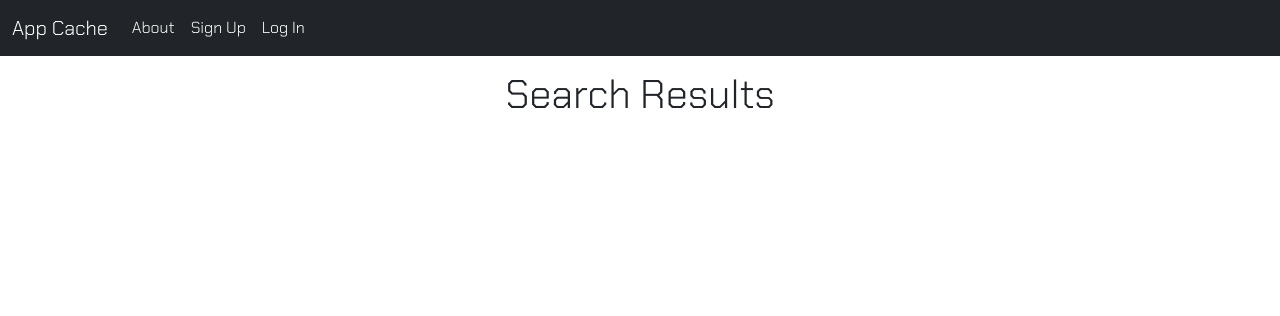
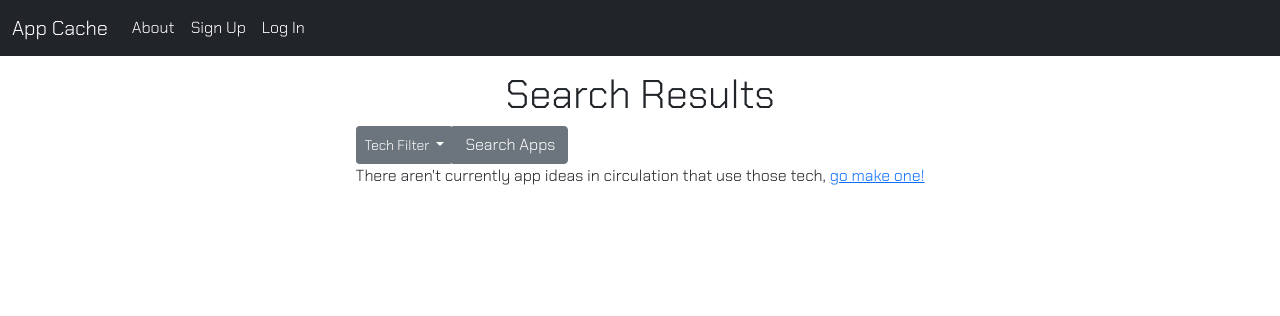
Before and after one commit to kimjane93/AppCacheApp, a Django app: page /apps/search/ in a window 1280 px wide. Shown: the top 316 px of the page. Run offline with Django 3.2, Linux system fonts and the light colour scheme; data that the repository does not hold is empty; some libraries are stand-ins or nearby versions.

Commit message:
replicate search form on search results page

```diff
--- a/main_app/templates/apps/search_results.html
+++ b/main_app/templates/apps/search_results.html
@@ -2,10 +2,59 @@
 
 {% block content %}
 
-<h1>Search Results</h1>
+<div class="page-top">
+  <h1>Search Results</h1>
 
-{% for app in apps %}
-<h1>{{app.name}}</h1>
-{% endfor %}
+  <form action="{% url 'apps_search' %}" method="get">
+    <div class="btn-group">
+        <button class="btn btn-secondary btn-sm dropdown-toggle" type="button" data-bs-toggle="dropdown" aria-expanded="false">
+          Tech Filter
+        </button>
+        <ol class="dropdown-menu dropdown-menu-dark scrollable-menu" role="menu" style="height: auto;max-height: 180px; overflow-x: hidden;" aria-labelledby="dropdownMenuButton2">
+    {% for tech in tech.all %}
+    <li class="dropdown-item">
+    {{tech.name}}
+    <input type="checkbox" name="q" value="{{tech.id}}">
+</li>
+    {% endfor %}
+    </ol>
+    <button type="submit" class="btn btn-secondary">Search Apps</button>
+</form>
+</div>
+
+
+
+
+{% if apps.count %}
+<div class="card-list">
+    {% for app in apps %}
+        <div class="card border-light shadow mb-5 bg-white rounded">
+            <div class="card-header">{{ app.name }}</div>
+        <div class="card-body">
+        </div>
+        <div class="d-grid gap-2 col-6 mx-auto">
+        <form action="{% url 'apps_detail' app.id %}">
+            <button type="submit" class="btn btn-secondary">Details</button>
+        </form>
+        {% if app in apps_you_dont_have.all %}
+      <form action="{% url 'assoc_user' app.id %}" method="post">
+            {% csrf_token %}
+            <button type="submit" class="btn btn-secondary">
+                Add To List!
+            </button>
+        </form>
+        {% else %}
+        <p>You Have This On Your Build List</p>
+        {% endif %}
+    </div>
+    </div>
+    {% endfor %}
+</div>
+{% else %}
+<div>
+    There aren't currently app ideas in circulation that use those tech, <a href="{% url 'apps_create' %}">go make one!</a>
+</div>
+{% endif %}
+
 
 {% endblock %}
--- a/main_app/views.py
+++ b/main_app/views.py
@@ -155,5 +155,6 @@ def attached_users(request, app_id):
 def apps_search(request):
   query = request.GET.get('q')
   apps = App.objects.filter(Q(tech__exact=query))
+  tech = Technologie.objects.all()
 
-  return render(request, 'apps/search_results.html', {'apps': apps} )
+  return render(request, 'apps/search_results.html', {'apps': apps, 'tech': tech} )
```
